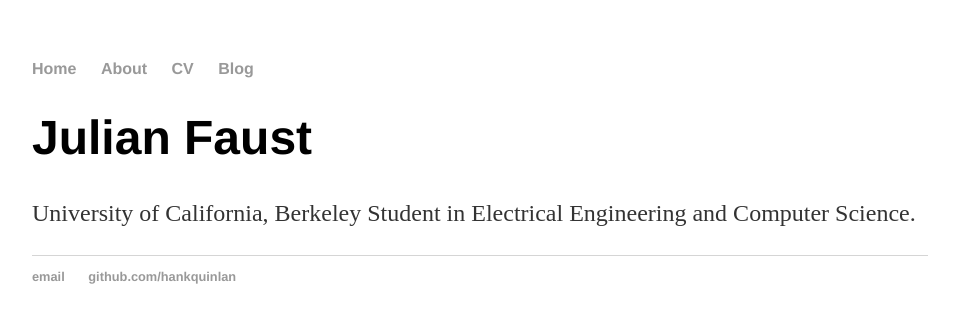
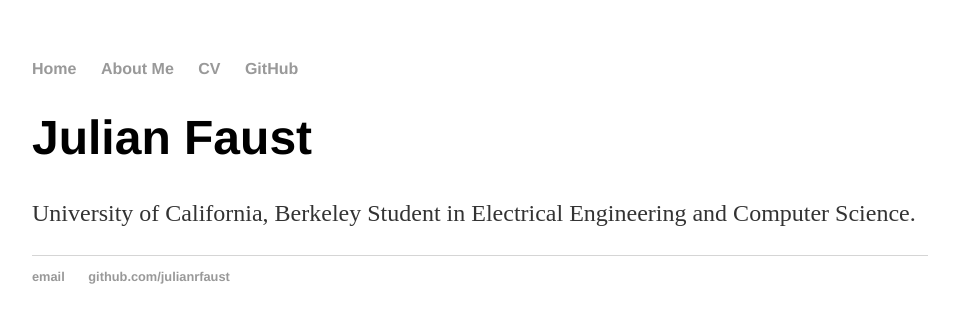
Before and after one commit to julianrfaust/julianrfaust.github.io, a Jekyll site: the page built from index.html, in a window 1280 px wide. Shown: the top 323 px of the page, without its empty margins (160-1119 px from the left). Built offline with Jekyll 4.4.1, drawn with Linux system fonts in a browser that asks for light colours.

Commit message:
Update default.html

```diff
--- a/_layouts/default.html
+++ b/_layouts/default.html
@@ -9,9 +9,9 @@
 			<nav>
 	    		<ul>
 	        		<li><a href="/">Home</a></li>
-		        	<li><a href="/about">About</a></li>
+		        	<li><a href="/about">About Me</a></li>
 	        		<li><a href="/cv">CV</a></li>
-	        		<li><a href="/blog">Blog</a></li>
+	        		<li><a href="/blog">GitHub</a></li>
 	    		</ul>
 			</nav>
 			<div class="container">
@@ -21,8 +21,8 @@
 			</div><!-- /.container -->
 			<footer>
 	    		<ul>
-	        		<li><a href="mailto:hankquinlanhub@gmail.com">email</a></li>
-	        		<li><a href="https://github.com/hankquinlan">github.com/hankquinlan</a></li>
+	        		<li><a href="mailto:julian.faust@berkeley.edu">email</a></li>
+	        		<li><a href="https://github.com/julianrfaust">github.com/julianrfaust</a></li>
 				</ul>
 			</footer>
 		</body>
```
